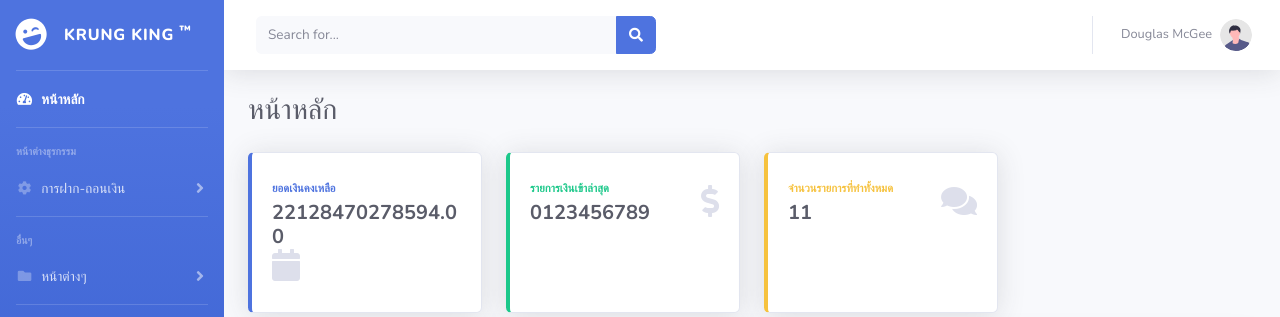
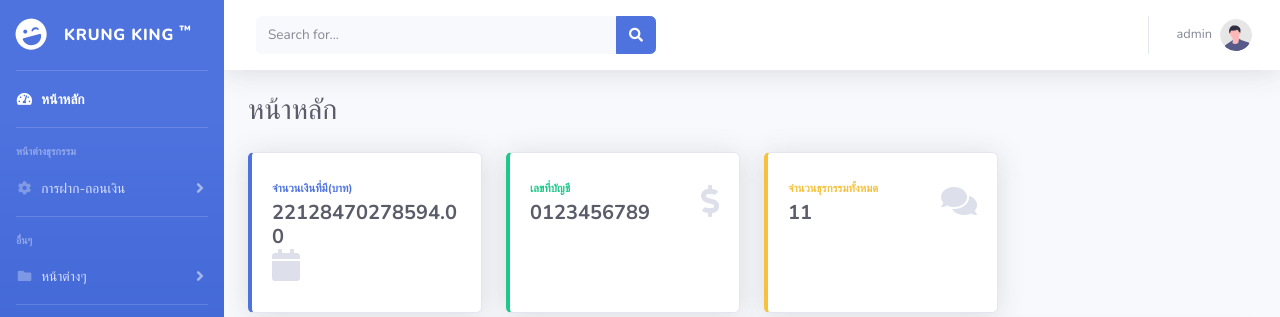
Before and after one commit to JERMANYS7/bankna, a Django app: page / in a window 1280 px wide. Shown: the top 317 px of the page. Run offline with Django 5.2, Linux system fonts and the light colour scheme; a user stored in the database is signed in; data comes from the database, SQL or seed files in the repository; both versions use the stored data as it was after the commit; some libraries are stand-ins or nearby versions.

Commit message:
Just do it

```diff
--- a/tanakarn/models.py
+++ b/tanakarn/models.py
@@ -4,8 +4,8 @@ from django.contrib.auth.models import User
 
 
 Transaction_Type = (
-    (-1, "Withdraw"),
-    (1, "Deposit")
+    (1, "Withdraw"),
+    (-1, "Deposit")
 )
 
 
--- a/tanakarn/views.py
+++ b/tanakarn/views.py
@@ -4,9 +4,9 @@ from . import models
 from django.db.models import F
 
 
-from django.contrib.auth import authenticate, login
+from django.contrib.auth import authenticate, login,logout
 from django.contrib.auth.decorators import login_required
-from django.contrib.auth import logout
+
 # Create your views here.
 
 # หน้าโฮมเพจ --
@@ -26,7 +26,8 @@ def homePage (request):
                        "balance":customer.balance,
                         "number_phone":customer.phone_number,
                        "trans":transaction,
-                       "trans_count":transaction.count()
+                       "trans_count":transaction.count(),
+
                    })
 
 # หน้าสมัครสมาชิก
@@ -135,7 +136,7 @@ def depositPage (request):
         "balance":customer.balance,
         "number_phone":customer.phone_number,
         "trans":transaction,
-        "trans_count":transaction.count()
+        "trans_count":transaction.count(   )
     })
 
 # ถอนเงิน --
@@ -167,16 +168,15 @@ def DepositMoney (request):
     customer = models.Customer.objects.get(user=user)
 
 
+    models.Customer.objects.filter(user=user).update(balance=F("balance")+int(money))
 
-
-
-    models.Customer.objects.filter(user=user).update(balance=F("balance")+int(money))
 
     models.Transaction.objects.create(
         customer=customer,
         type=1,
         total=money
     )
+
     return redirect('depos-page')
 
 
--- a/template/buttons.html
+++ b/template/buttons.html
@@ -196,7 +196,7 @@
                         <li class="nav-item dropdown no-arrow">
                             <a class="nav-link dropdown-toggle" href="#" id="userDropdown" role="button"
                                 data-toggle="dropdown" aria-haspopup="true" aria-expanded="false">
-                                <span class="mr-2 d-none d-lg-inline text-gray-600 small">Douglas McGee</span>
+                                <span class="mr-2 d-none d-lg-inline text-gray-600 small"></span>
                                 <img class="img-profile rounded-circle"
                                     src="{% static 'img/undraw_profile.svg' %}">
                             </a>
@@ -356,7 +356,9 @@
                                   </tr>
                                 </thead>
                                 <tbody class="table-group-divider">
+
                                     {% for item in trans %}
+
                                   <tr>
                                     <!-- <th scope="row">1</th> -->
                                     <td>{{item.customer.user.username}}</td>
--- a/template/index.html
+++ b/template/index.html
@@ -196,12 +196,14 @@
 
                         <!-- Nav Item - User Information -->
                         <li class="nav-item dropdown no-arrow">
+
                             <a class="nav-link dropdown-toggle" href="#" id="userDropdown" role="button"
                                 data-toggle="dropdown" aria-haspopup="true" aria-expanded="false">
-                                <span class="mr-2 d-none d-lg-inline text-gray-600 small">Douglas McGee</span>
+                                <span class="mr-2 d-none d-lg-inline text-gray-600 small">{{user.username}}</span>
                                 <img class="img-profile rounded-circle"
                                     src="{% static 'img/undraw_profile.svg' %}">
                             </a>
+
                             <!-- Dropdown - User Information -->
                             <div class="dropdown-menu dropdown-menu-right shadow animated--grow-in"
                                 aria-labelledby="userDropdown">
@@ -237,7 +239,7 @@
                                     <div class="row no-gutters align-items-center">
                                         <div class="col mr-2">
                                             <div class="text-xs font-weight-bold text-primary text-uppercase mb-1">
-                                                ยอดเงินคงเหลือ</div>
+                                                จำนวนเงินที่มี(บาท)</div>
                                             <div class="h5 mb-0 font-weight-bold text-gray-800">{{balance}}</div>
                                         </div>
                                         <div class="col-auto">
@@ -255,7 +257,7 @@
                                     <div class="row no-gutters align-items-center">
                                         <div class="col mr-2">
                                             <div class="text-xs font-weight-bold text-success text-uppercase mb-1">
-                                                รายการเงินเข้าล่าสุด</div>
+                                                เลขที่บัญชี</div>
                                             <div class="h5 mb-0 font-weight-bold text-gray-800">{{number_phone}}</div>
                                         </div>
                                         <div class="col-auto">
@@ -276,7 +278,7 @@
                                     <div class="row no-gutters align-items-center">
                                         <div class="col mr-2">
                                             <div class="text-xs font-weight-bold text-warning text-uppercase mb-1">
-                                                จำนวนรายการที่ทำทั้งหมด</div>
+                                                จำนวนธุรกรรมทั้งหมด</div>
                                             <div class="h5 mb-0 font-weight-bold text-gray-800">{{trans_count}}</div>
                                         </div>
                                         <div class="col-auto">
--- a/template/register.html
+++ b/template/register.html
@@ -21,7 +21,7 @@
         rel="stylesheet">
 
     <!-- Custom styles for this template-->
-    <link href="{% static 'css/sb-admin-2.min.css' %}" rel="stylesheet">
+    <link href="{% static  'css/sb-admin-2.min.css' %}" rel="stylesheet">
 
 </head>
 
```
Also changed, not shown: db.sqlite3, tanakarn/admin.py (line endings or trailing spaces), tanakarn/migrations/0004_alter_transaction_type.py (added), tanakarn/migrations/0005_alter_transaction_type.py (added).
